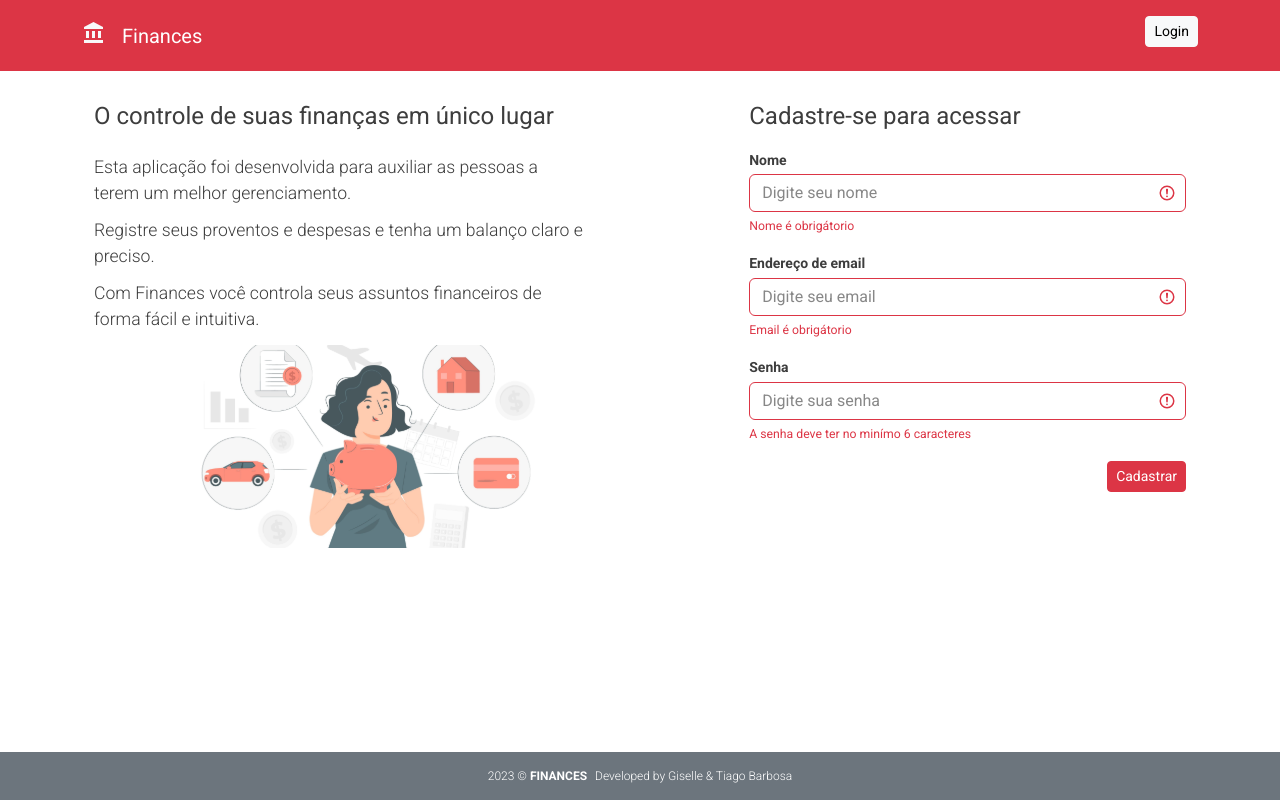
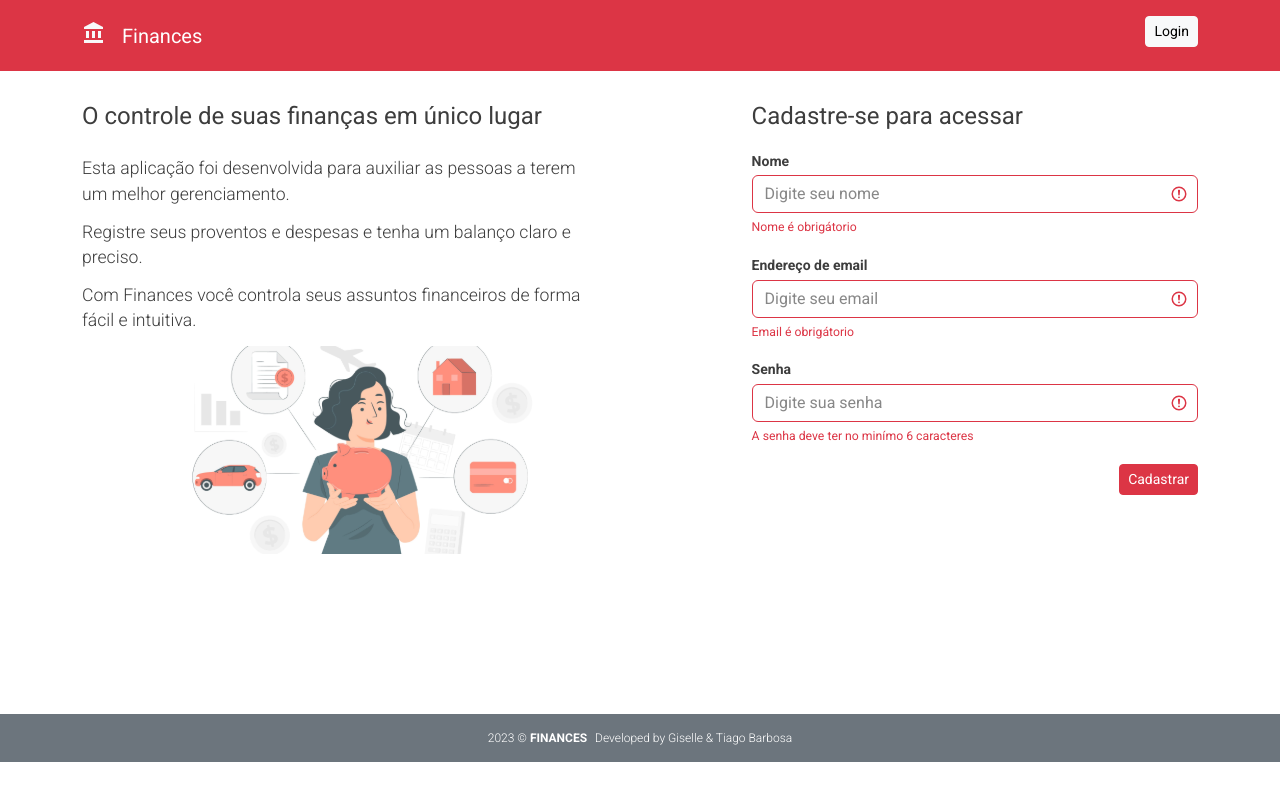
Before and after one commit to GiselleBarbosa/angular-app-finances, an Angular app: page /home in a window 1280 px wide. Built offline with nearby package versions, Linux system fonts and the light colour scheme.

Commit message:
style: footer position

```diff
--- a/src/app/app.component.html
+++ b/src/app/app.component.html
@@ -1,7 +1,3 @@
 <app-header></app-header>
-
-<div class="container">
-  <router-outlet></router-outlet>
-</div>
-
+<router-outlet></router-outlet>
 <app-footer></app-footer>
--- a/src/app/core/components/footer/footer.component.html
+++ b/src/app/core/components/footer/footer.component.html
@@ -1,4 +1,4 @@
-<footer class="bg-secondary">
+<footer class="footer bg-secondary">
   <p>2023 &copy; <span class="me-2"
     > FINANCES </span> </p>
   <p>Developed by Giselle & Tiago Barbosa</p>
--- a/src/app/core/components/footer/footer.component.scss
+++ b/src/app/core/components/footer/footer.component.scss
@@ -1,8 +1,9 @@
+/* footer*/
 footer {
   bottom: 0;
   height: 6%;
   width: 100%;
-  position: absolute;
+  position: relative;
   color: #fff;
   display: flex;
   justify-content: center;
--- a/src/app/core/components/header/header.component.html
+++ b/src/app/core/components/header/header.component.html
@@ -26,7 +26,7 @@
         >
           Login
         </button>
-        <app-login-modal   (click)="onLogin()"></app-login-modal>
+        <app-login-modal (click)="onLogin($event)"></app-login-modal>
       </form>
     </div>
   </div>
--- a/src/app/core/components/header/header.component.ts
+++ b/src/app/core/components/header/header.component.ts
@@ -13,7 +13,9 @@ export class HeaderComponent implements OnInit {
   ngOnInit(): void {
   }
 
-  onLogin() {
+  onLogin(e: Event) {
+    e.preventDefault();
+    console.log("Clicou no Login");
     this.router.navigate(['transaction']);
   }
 }
--- a/src/app/core/components/login-modal/login-modal.component.html
+++ b/src/app/core/components/login-modal/login-modal.component.html
@@ -26,8 +26,10 @@
               </div>
 
               <div class="button float-end">
+
                 <button type="button" class="btn btn-light m-1" data-bs-dismiss="modal">Fechar</button>
-                <button type="submit" class="btn btn-danger" >Entrar</button>
+
+                <button type="submit" class="btn btn-danger" data-bs-dismiss="modal">Entrar</button>
               </div>
 
             </form>
--- a/src/app/home/home.component.scss
+++ b/src/app/home/home.component.scss
@@ -1,11 +1,13 @@
+.container {
+  margin-bottom: 10rem;
+}
+
 .main {
   display: flex;
-  flex-direction: row;
   justify-content: space-between;
   height: 100%;
   width: 100%;
   margin-top: 3%;
-  padding: 0;
 }
 
 .left {
@@ -36,7 +38,7 @@
 }
 
 .img-capa img {
-margin: 0 auto;
+  margin: 0 auto;
   max-width: 70%;
   height: 15%;
 }
--- a/src/app/home/home.module.ts
+++ b/src/app/home/home.module.ts
@@ -11,7 +11,7 @@ import { ReactiveFormsModule } from '@angular/forms';
 @NgModule({
   declarations: [
     HomeComponent,
-    FormRegisterComponent
+    FormRegisterComponent,
   ],
   imports: [
     CommonModule,
--- a/src/app/transaction/transaction.component.html
+++ b/src/app/transaction/transaction.component.html
@@ -52,6 +52,7 @@
       <button class="btn btn-danger btn-item">Incluir</button>
     </div>
   </div>
+
   <h2>Extrato</h2>
 
   <div class="mb-5">
--- a/src/styles.scss
+++ b/src/styles.scss
@@ -9,5 +9,5 @@
 }
 html,
 body {
-  height: 100%;
+  height: 100vh;
 }
```
Also changed, not shown: src/app/home/home.component.html (line endings or trailing spaces).
